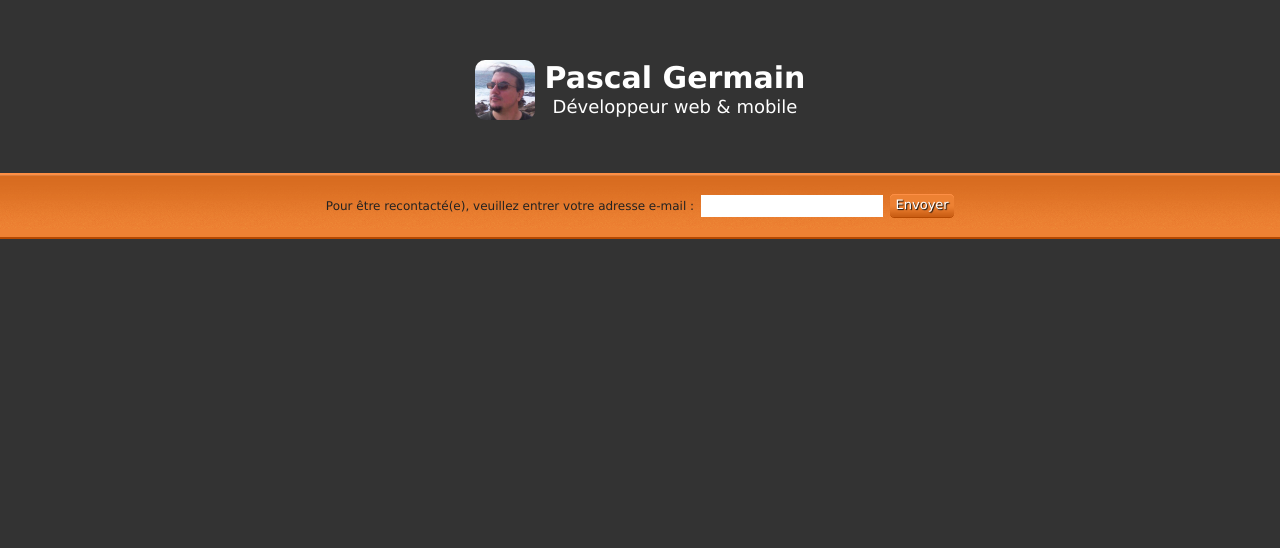
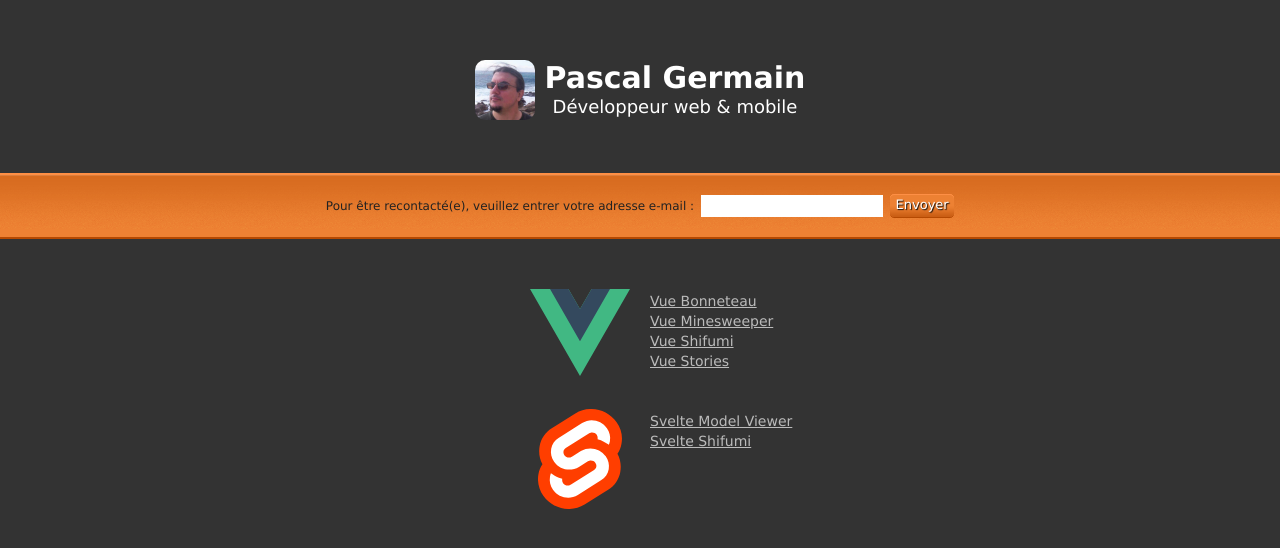
Before and after one commit to pascalgermain/pascalgermain.github.io, an Astro site: page / in a window 1280 px wide. Shown: the part 140-688 px from the top of the page. Built offline with nearby package versions, Linux system fonts and the light colour scheme; Astro itself is replaced by a stand-in of ours.

Commit message:
finalize index page

```diff
--- /dev/null
+++ b/src/data/apps.ts
@@ -0,0 +1,31 @@
+export const apps: {
+	name: string
+	slug: string
+	links: { href: string; title: string }[]
+}[] = [
+	{
+		name: 'Vue',
+		slug: 'vue',
+		links: [
+			{ href: 'bonneteau', title: 'Bonneteau' },
+			{ href: 'minesweeper', title: 'Minesweeper' },
+			{ href: 'shifumi', title: 'Shifumi' },
+			{ href: 'stories', title: 'Stories' },
+		],
+	},
+	{
+		name: 'Svelte',
+		slug: 'svelte',
+		links: [
+			{ href: 'model-viewer', title: 'Model Viewer' },
+			// { href: '2048', title: '2048' },
+			{ href: 'shifumi', title: 'Shifumi' },
+			// { href: 'stories', title: 'Stories' },
+		],
+	},
+	{
+		name: 'Solid',
+		slug: 'solid',
+		links: [],
+	},
+]
--- a/src/pages/index.astro
+++ b/src/pages/index.astro
@@ -1,4 +1,5 @@
 ---
+import { apps } from '../data/apps'
 import Layout from '../layouts/Layout.astro'
 
 const title = 'Pascal Germain'
@@ -33,4 +34,29 @@ const description = 'Développeur web & mobile'
 			</div>
 		</div>
 	</form>
+
+	<main class="mt-[50px] inline-grid w-[640px] grid-cols-2 gap-5">
+		{
+			apps.map(({ name, slug, links }) =>
+				links.length ? (
+					<>
+						<div class="ml-auto flex h-[100px] w-[100px] items-start justify-center">
+							<img src={`/images/logo/${slug}.svg`} alt={name} class="max-h-[100px] max-w-[100px]" />
+						</div>
+						<ul class="pt-0.5 text-left text-sm text-gray-b">
+							{links.map(({ href, title }) => (
+								<li>
+									<a href={`/${slug}-${href}/`} target="_blank" class="underline hover:no-underline">
+										{name} {title}
+									</a>
+								</li>
+							))}
+						</ul>
+					</>
+				) : (
+					''
+				),
+			)
+		}
+	</main>
 </Layout>
```
